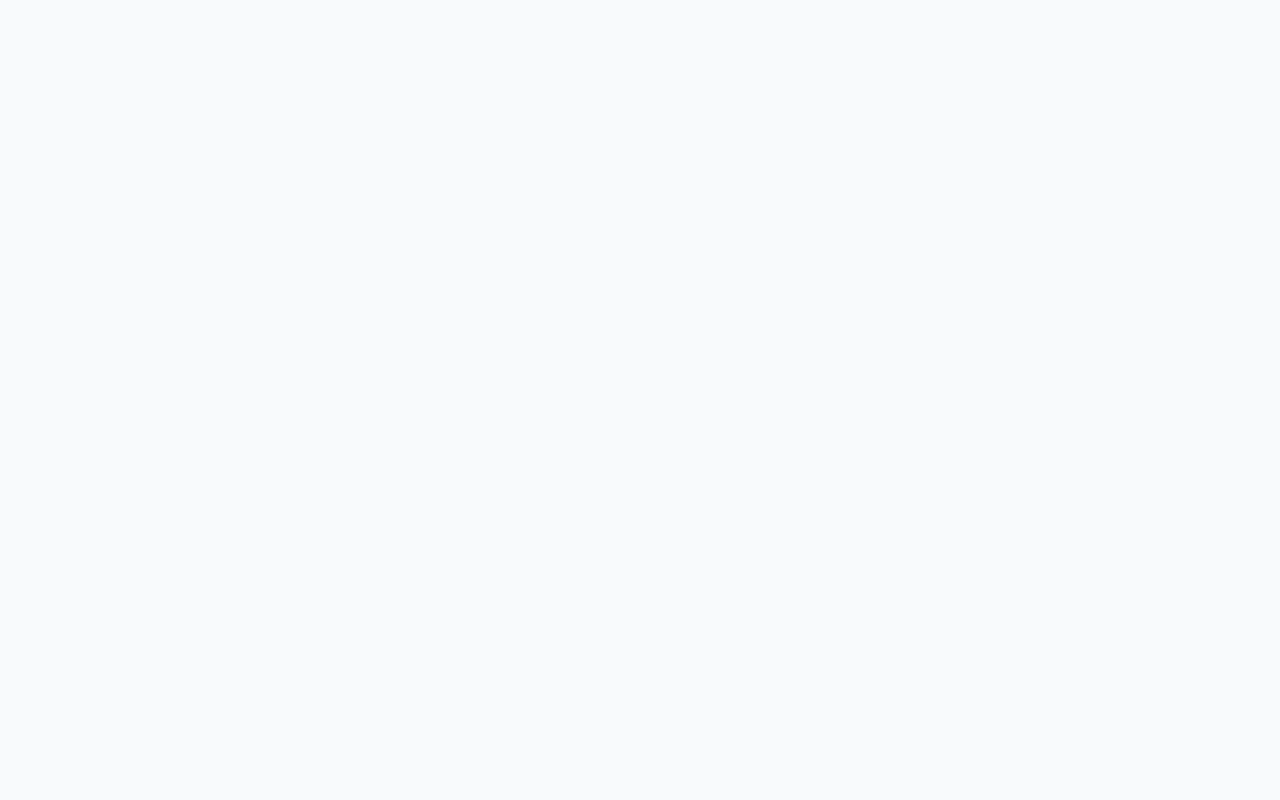
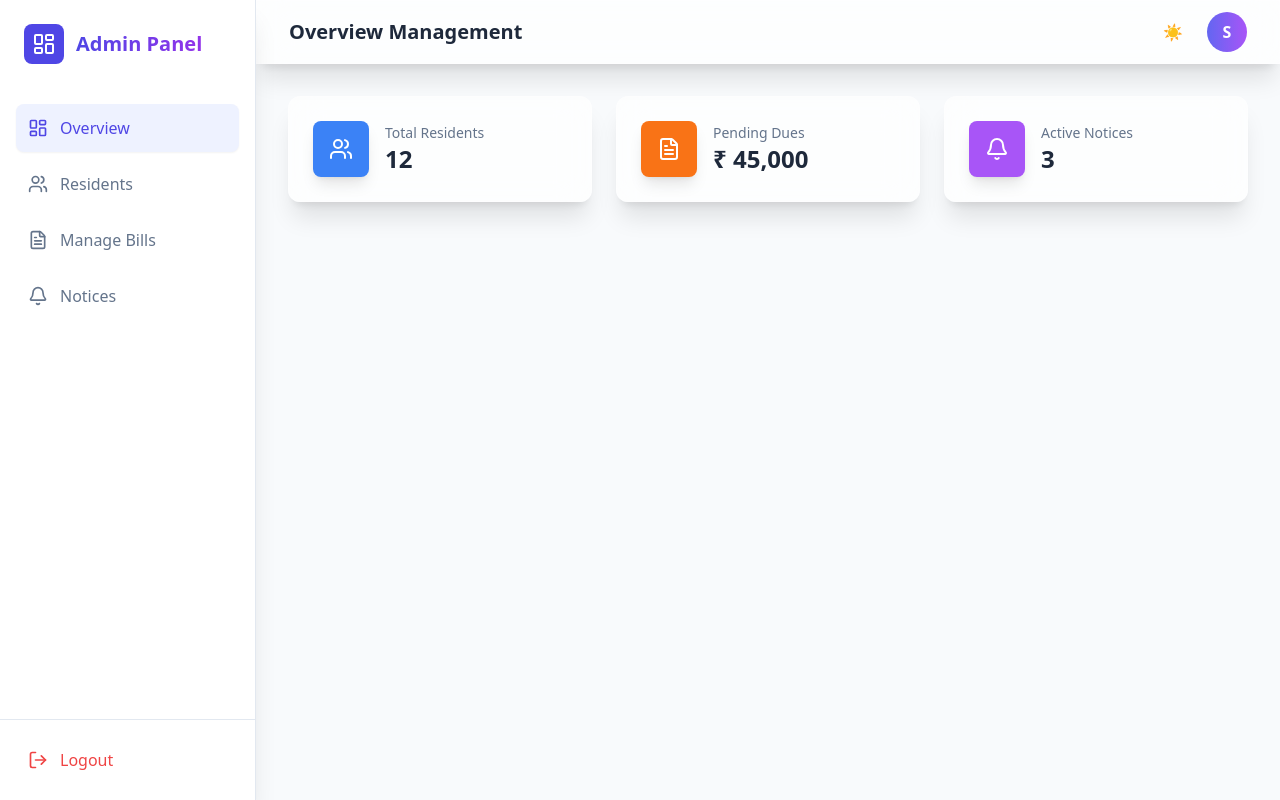
Before and after one commit to Mrgoodfornothing/society-app, a React (Vite) app in the folder frontend/: page /admin in a window 1280 px wide. Before the commit this address had no page. Built offline with nearby package versions, Linux system fonts and the light colour scheme; sample sign-in values are in the browser's storage.

Commit message:
Admin logic

```diff
--- a/frontend/src/App.jsx
+++ b/frontend/src/App.jsx
@@ -4,6 +4,7 @@ import { ToastContainer } from 'react-toastify';
 import 'react-toastify/dist/ReactToastify.css';
 import Login from './pages/Login';
 import Dashboard from './pages/Dashboard';
+import AdminDashboard from './pages/AdminDashboard';
 
 function App() {
   return (
@@ -11,6 +12,7 @@ function App() {
       <Routes>
         <Route path="/" element={<Login />} />
         <Route path="/dashboard" element={<Dashboard />} />
+        <Route path="/admin" element={<AdminDashboard />} />
       </Routes>
       <ToastContainer position="top-right" autoClose={3000} />
     </>
--- /dev/null
+++ b/frontend/src/pages/AdminDashboard.jsx
@@ -0,0 +1,183 @@
+import { useEffect, useState } from 'react';
+import { useNavigate } from 'react-router-dom';
+import { motion } from 'framer-motion';
+import {
+  Users,
+  FileText,
+  Bell,
+  LogOut,
+  Plus,
+  LayoutDashboard,
+  Search
+} from 'lucide-react';
+import { useTheme } from '../context/ThemeContext';
+
+const AdminDashboard = () => {
+  const navigate = useNavigate();
+  const { theme, setTheme } = useTheme();
+  const [activeTab, setActiveTab] = useState('overview');
+  const [user, setUser] = useState({});
+
+  useEffect(() => {
+    const userInfo = localStorage.getItem('userInfo');
+    if (!userInfo) {
+      navigate('/');
+    } else {
+      const parsedUser = JSON.parse(userInfo);
+      if (parsedUser.role !== 'admin') {
+        navigate('/dashboard'); // Kick non-admins out
+      }
+      setUser(parsedUser);
+    }
+  }, [navigate]);
+
+  const logoutHandler = () => {
+    localStorage.removeItem('userInfo');
+    navigate('/');
+  };
+
+  return (
+    <div className="min-h-screen bg-slate-50 dark:bg-slate-900 flex font-sans transition-colors duration-300">
+
+      {/* ADMIN SIDEBAR */}
+      <div className="w-64 bg-white dark:bg-slate-800 border-r border-slate-200 dark:border-slate-700 flex flex-col z-20 shadow-xl">
+        <div className="p-6 flex items-center space-x-3">
+          <div className="bg-indigo-600 p-2 rounded-lg">
+            <LayoutDashboard className="text-white w-6 h-6" />
+          </div>
+          <span className="text-xl font-bold bg-clip-text text-transparent bg-gradient-to-r from-indigo-600 to-purple-600">
+            Admin Panel
+          </span>
+        </div>
+
+        <nav className="flex-1 px-4 space-y-2 mt-4">
+          <SidebarItem
+            icon={<LayoutDashboard size={20} />}
+            label="Overview"
+            active={activeTab === 'overview'}
+            onClick={() => setActiveTab('overview')}
+          />
+          <SidebarItem
+            icon={<Users size={20} />}
+            label="Residents"
+            active={activeTab === 'residents'}
+            onClick={() => setActiveTab('residents')}
+          />
+          <SidebarItem
+            icon={<FileText size={20} />}
+            label="Manage Bills"
+            active={activeTab === 'bills'}
+            onClick={() => setActiveTab('bills')}
+          />
+          <SidebarItem
+            icon={<Bell size={20} />}
+            label="Notices"
+            active={activeTab === 'notices'}
+            onClick={() => setActiveTab('notices')}
+          />
+        </nav>
+
+        <div className="p-4 border-t border-slate-200 dark:border-slate-700">
+          <button onClick={logoutHandler} className="flex items-center space-x-3 w-full p-3 rounded-lg hover:bg-red-50 text-red-500 transition-colors">
+            <LogOut size={20} />
+            <span>Logout</span>
+          </button>
+        </div>
+      </div>
+
+      {/* MAIN CONTENT AREA */}
+      <div className="flex-1 flex flex-col h-screen overflow-hidden">
+        {/* Top Header */}
+        <header className="h-16 glass flex items-center justify-between px-8 z-10">
+          <h2 className="text-xl font-semibold text-slate-800 dark:text-white capitalize">
+            {activeTab} Management
+          </h2>
+          <div className="flex items-center space-x-4">
+             <button onClick={() => setTheme(theme === 'dark' ? 'light' : 'dark')} className="p-2 rounded-full hover:bg-slate-100 dark:hover:bg-slate-700 text-slate-500">
+               {theme === 'dark' ? '🌙' : '☀️'}
+            </button>
+            <div className="w-10 h-10 rounded-full bg-gradient-to-r from-indigo-500 to-purple-500 flex items-center justify-center text-white font-bold">
+              {user.name?.charAt(0)}
+            </div>
+          </div>
+        </header>
+
+        {/* Dynamic Content */}
+        <main className="flex-1 overflow-y-auto p-8 relative">
+           <div className="absolute top-0 left-0 w-full h-full bg-slate-50 dark:bg-slate-900 -z-10"></div>
+
+           {/* RENDER CONTENT BASED ON TAB */}
+           {activeTab === 'overview' && <OverviewTab />}
+           {activeTab === 'residents' && <ResidentsTab />}
+           {activeTab === 'bills' && <BillsTab />}
+           {activeTab === 'notices' && <NoticesTab />}
+
+        </main>
+      </div>
+    </div>
+  );
+};
+
+// --- SUB COMPONENTS (PLACEHOLDERS FOR NOW) ---
+
+const OverviewTab = () => (
+  <div className="grid grid-cols-1 md:grid-cols-3 gap-6">
+    <StatCard title="Total Residents" value="12" icon={<Users />} color="bg-blue-500" />
+    <StatCard title="Pending Dues" value="₹ 45,000" icon={<FileText />} color="bg-orange-500" />
+    <StatCard title="Active Notices" value="3" icon={<Bell />} color="bg-purple-500" />
+  </div>
+);
+
+const ResidentsTab = () => (
+  <div className="glass p-8 rounded-xl text-center">
+    <h3 className="text-xl text-slate-600 dark:text-slate-300">Resident List Loading...</h3>
+    <p className="text-sm text-slate-400">We will connect the database here soon.</p>
+  </div>
+);
+
+const BillsTab = () => (
+  <div className="glass p-8 rounded-xl text-center">
+    <button className="bg-indigo-600 text-white px-6 py-3 rounded-lg flex items-center mx-auto space-x-2 hover:bg-indigo-700 transition">
+      <Plus size={20} />
+      <span>Create New Bill</span>
+    </button>
+    <p className="mt-4 text-slate-500">Select a resident to generate a bill.</p>
+  </div>
+);
+
+const NoticesTab = () => (
+  <div className="glass p-8 rounded-xl text-center">
+    <h3 className="text-xl text-slate-600 dark:text-slate-300">Notice Board</h3>
+    <p className="text-sm text-slate-400">Announcements will appear here.</p>
+  </div>
+);
+
+// --- UI HELPERS ---
+
+const SidebarItem = ({ icon, label, active, onClick }) => (
+  <button
+    onClick={onClick}
+    className={`w-full flex items-center space-x-3 p-3 rounded-lg transition-all ${
+      active
+      ? 'bg-indigo-50 text-indigo-600 dark:bg-slate-700 dark:text-indigo-400 font-medium shadow-sm'
+      : 'text-slate-500 hover:bg-slate-100 dark:hover:bg-slate-700'
+    }`}
+  >
+    {icon}
+    <span>{label}</span>
+  </button>
+);
+
+const StatCard = ({ title, value, icon, color }) => (
+  <motion.div whileHover={{ y: -5 }} className="glass p-6 rounded-xl flex items-center space-x-4">
+    <div className={`p-4 rounded-lg text-white shadow-lg ${color}`}>
+      {icon}
+    </div>
+    <div>
+      <p className="text-slate-500 dark:text-slate-400 text-sm">{title}</p>
+      <h3 className="text-2xl font-bold text-slate-800 dark:text-white">{value}</h3>
+    </div>
+  </motion.div>
+);
+
+export default AdminDashboard;
--- a/frontend/src/pages/Login.jsx
+++ b/frontend/src/pages/Login.jsx
@@ -19,7 +19,14 @@ const Login = () => {
       const { data } = await axios.post('/api/users/login', { email, password });
       localStorage.setItem('userInfo', JSON.stringify(data));
       toast.success(`Welcome back, ${data.name}!`);
-      navigate('/dashboard');
+     // ... previous code (localStorage, toast) ...
+
+      // Smart Redirect based on Role
+      if (data.role === 'admin') {
+        navigate('/admin');
+      } else {
+        navigate('/dashboard');
+      }
     } catch (error) {
       toast.error(error.response?.data?.message || 'Login Failed');
     }
```
Also changed, not shown: 1 other file (tests, documents, lock files or other folders).
